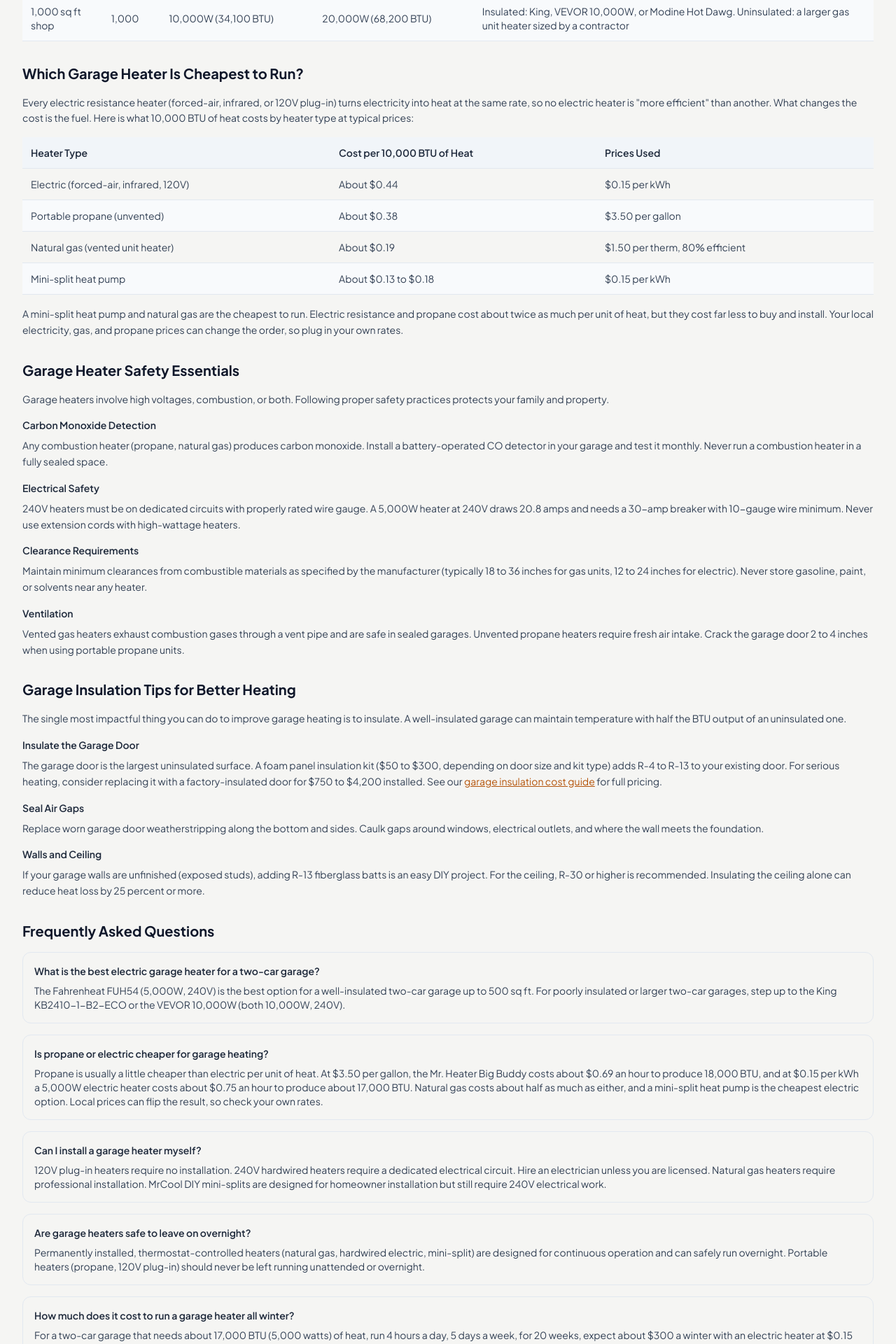
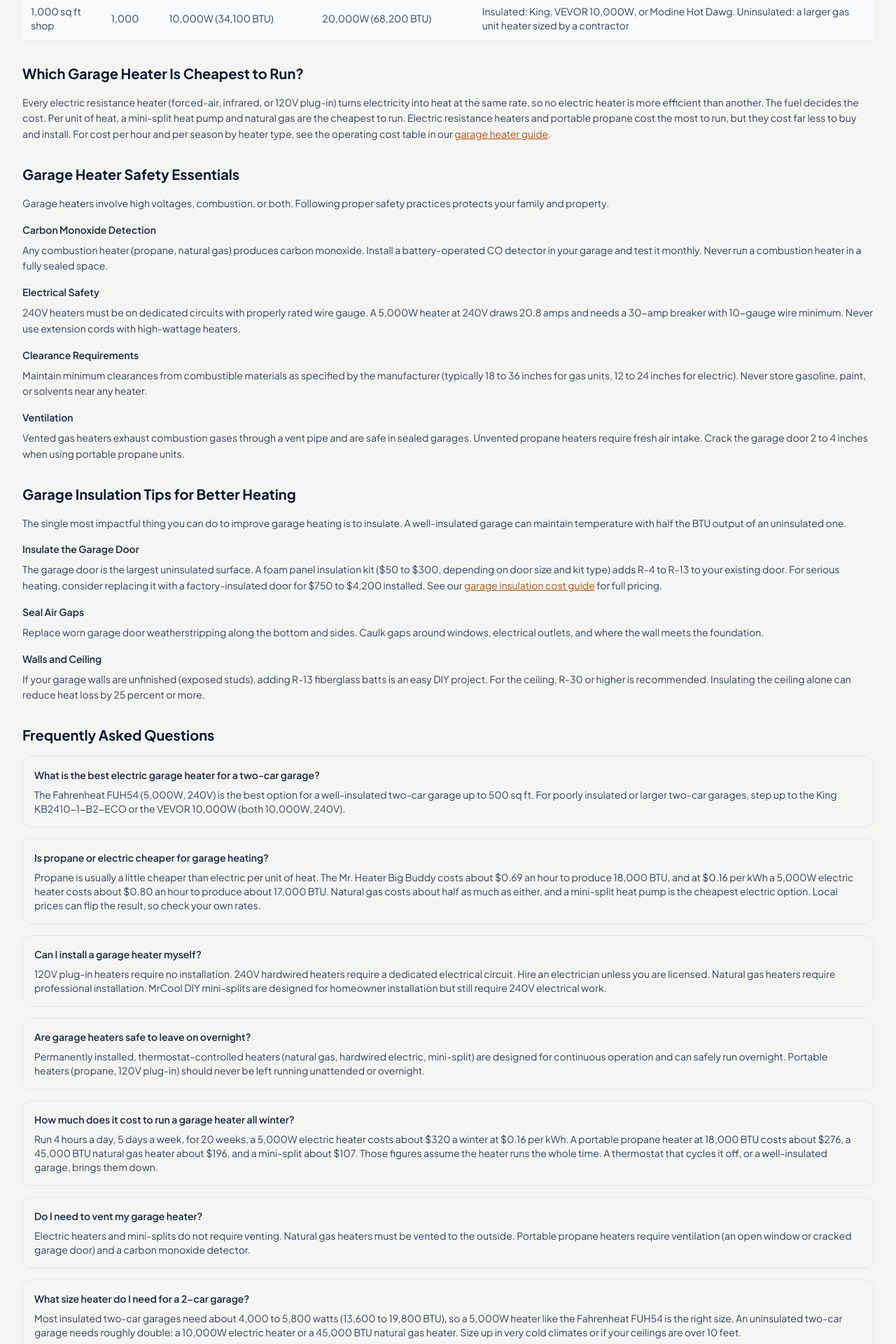
Before and after one commit to thebasementguide2026/thegarage.guide-, a Next.js app: page /reviews/best-garage-heaters in a window 1280 px wide. Shown: the part 5940-7860 px from the top of the page at 70% size. Built offline with nearby package versions, Linux system fonts and the light colour scheme.

Commit message:
Apply four targeted heater cost text fixes [skip vercel]

```diff
--- a/app/reviews/best-garage-heaters/page.tsx
+++ b/app/reviews/best-garage-heaters/page.tsx
@@ -25,7 +25,7 @@ const faqSchema = {
       "name": "Is propane or electric cheaper for garage heating?",
       "acceptedAnswer": {
         "@type": "Answer",
-        "text": "Propane is usually a little cheaper than electric per unit of heat. At $3.50 per gallon, the Mr. Heater Big Buddy costs about $0.69 an hour to produce 18,000 BTU, and at $0.15 per kWh a 5,000W electric heater costs about $0.75 an hour to produce about 17,000 BTU. Natural gas costs about half as much as either, and a mini-split heat pump is the cheapest electric option. Local prices can flip the result, so check your own rates."
+        "text": "Propane is usually a little cheaper than electric per unit of heat. The Mr. Heater Big Buddy costs about $0.69 an hour to produce 18,000 BTU, and at $0.16 per kWh a 5,000W electric heater costs about $0.80 an hour to produce about 17,000 BTU. Natural gas costs about half as much as either, and a mini-split heat pump is the cheapest electric option. Local prices can flip the result, so check your own rates."
       }
     },
     {
@@ -49,7 +49,7 @@ const faqSchema = {
       "name": "How much does it cost to run a garage heater all winter?",
       "acceptedAnswer": {
         "@type": "Answer",
-        "text": "For a two-car garage that needs about 17,000 BTU (5,000 watts) of heat, run 4 hours a day, 5 days a week, for 20 weeks, expect about $300 a winter with an electric heater at $0.15 per kWh, about $260 with propane at $3.50 per gallon, about $130 with natural gas at $1.50 per therm, and about $90 to $120 with a mini-split. Those figures assume the heater runs the whole time. A thermostat that cycles the heater off, or a well-insulated garage, brings them down."
+        "text": "Run 4 hours a day, 5 days a week, for 20 weeks, a 5,000W electric heater costs about $320 a winter at $0.16 per kWh. A portable propane heater at 18,000 BTU costs about $276, a 45,000 BTU natural gas heater about $196, and a mini-split about $107. Those figures assume the heater runs the whole time. A thermostat that cycles it off, or a well-insulated garage, brings them down."
       }
     },
     {
@@ -425,7 +425,7 @@ export default function BestGarageHeaters() {
           <p className='text-slate-700 text-sm leading-relaxed mb-4'>Choosing the right size heater depends on your garage dimensions, insulation level, climate zone, and target temperature. An undersized heater will run constantly without reaching your desired temperature. An oversized heater cycles on and off too frequently, reducing efficiency.</p>
           <h3 className='font-semibold text-slate-800 text-sm mb-2'>Quick Sizing Formula</h3>
           <p className='text-slate-700 text-sm leading-relaxed mb-3'>For an insulated garage with 8 to 10-foot ceilings, plan on about 10 watts of heat per square foot. That's the rule behind most electric heater coverage ratings: a 5,000W heater covers about 500 sq ft, and a 10,000W heater about 1,000 sq ft. For an uninsulated garage, plan on roughly double. To convert watts to BTU, multiply by 3.412.</p>
-          <p className='text-slate-700 text-sm leading-relaxed mb-4'>Size up if you live somewhere with long, hard winters, if your ceilings are over 10 feet, or if you want the garage well above 50 F. Gas heaters are rated by fuel input, and most garage unit heaters turn about 80 percent of that into heat, so a 45,000 BTU gas heater delivers about 36,000 BTU.</p>
+          <p className='text-slate-700 text-sm leading-relaxed mb-4'>Size up if you live somewhere with long, hard winters, if your ceilings are over 10 feet, or if you want the garage well above 50 F. Gas heaters are rated by fuel input, and most garage unit heaters turn about 80 percent of that into heat, so a 45,000 BTU gas heater delivers about 36,000 BTU. For a more detailed formula based on your climate, see our <Link href='/guides/garage-heater-guide' className='text-amber-700 underline'>garage heater guide</Link>.</p>
           <h3 className='font-semibold text-slate-800 text-sm mb-2'>Sizing by Garage Type</h3>
           <div className='overflow-x-auto mb-4'>
             <table className='w-full text-sm border-collapse'>
@@ -474,19 +474,7 @@ export default function BestGarageHeaters() {
 
         <section className='mb-8'>
           <h2 className='text-xl font-bold text-slate-900 mb-4'>Which Garage Heater Is Cheapest to Run?</h2>
-          <p className='text-slate-700 text-sm leading-relaxed mb-4'>Every electric resistance heater (forced-air, infrared, or 120V plug-in) turns electricity into heat at the same rate, so no electric heater is "more efficient" than another. What changes the cost is the fuel. Here is what 10,000 BTU of heat costs by heater type at typical prices:</p>
-          <div className='overflow-x-auto mb-4'>
-            <table className='w-full text-sm border-collapse'>
-              <thead><tr className='bg-slate-100'><th className='text-left p-3 font-semibold text-slate-800 border-b border-slate-200'>Heater Type</th><th className='text-left p-3 font-semibold text-slate-800 border-b border-slate-200'>Cost per 10,000 BTU of Heat</th><th className='text-left p-3 font-semibold text-slate-800 border-b border-slate-200'>Prices Used</th></tr></thead>
-              <tbody>
-                <tr className='border-b border-slate-200'><td className='p-3 text-slate-700'>Electric (forced-air, infrared, 120V)</td><td className='p-3 text-slate-700'>About $0.44</td><td className='p-3 text-slate-700'>$0.15 per kWh</td></tr>
-                <tr className='border-b border-slate-200 bg-slate-50'><td className='p-3 text-slate-700'>Portable propane (unvented)</td><td className='p-3 text-slate-700'>About $0.38</td><td className='p-3 text-slate-700'>$3.50 per gallon</td></tr>
-                <tr className='border-b border-slate-200'><td className='p-3 text-slate-700'>Natural gas (vented unit heater)</td><td className='p-3 text-slate-700'>About $0.19</td><td className='p-3 text-slate-700'>$1.50 per therm, 80% efficient</td></tr>
-                <tr className='border-b border-slate-200 bg-slate-50'><td className='p-3 text-slate-700'>Mini-split heat pump</td><td className='p-3 text-slate-700'>About $0.13 to $0.18</td><td className='p-3 text-slate-700'>$0.15 per kWh</td></tr>
-              </tbody>
-            </table>
-          </div>
-          <p className='text-slate-700 text-sm leading-relaxed mb-4'>A mini-split heat pump and natural gas are the cheapest to run. Electric resistance and propane cost about twice as much per unit of heat, but they cost far less to buy and install. Your local electricity, gas, and propane prices can change the order, so plug in your own rates.</p>
+          <p className='text-slate-700 text-sm leading-relaxed mb-4'>Every electric resistance heater (forced-air, infrared, or 120V plug-in) turns electricity into heat at the same rate, so no electric heater is more efficient than another. The fuel decides the cost. Per unit of heat, a mini-split heat pump and natural gas are the cheapest to run. Electric resistance heaters and portable propane cost the most to run, but they cost far less to buy and install. For cost per hour and per season by heater type, see the operating cost table in our <Link href='/guides/garage-heater-guide' className='text-amber-700 underline'>garage heater guide</Link>.</p>
         </section>
 
         {/* Safety */}
@@ -525,7 +513,7 @@ export default function BestGarageHeaters() {
             </div>
             <div className='border border-slate-200 rounded-lg p-4'>
               <h3 className='font-semibold text-slate-800 text-sm'>Is propane or electric cheaper for garage heating?</h3>
-              <p className='text-slate-700 text-sm mt-2'>Propane is usually a little cheaper than electric per unit of heat. At $3.50 per gallon, the Mr. Heater Big Buddy costs about $0.69 an hour to produce 18,000 BTU, and at $0.15 per kWh a 5,000W electric heater costs about $0.75 an hour to produce about 17,000 BTU. Natural gas costs about half as much as either, and a mini-split heat pump is the cheapest electric option. Local prices can flip the result, so check your own rates.</p>
+              <p className='text-slate-700 text-sm mt-2'>Propane is usually a little cheaper than electric per unit of heat. The Mr. Heater Big Buddy costs about $0.69 an hour to produce 18,000 BTU, and at $0.16 per kWh a 5,000W electric heater costs about $0.80 an hour to produce about 17,000 BTU. Natural gas costs about half as much as either, and a mini-split heat pump is the cheapest electric option. Local prices can flip the result, so check your own rates.</p>
             </div>
             <div className='border border-slate-200 rounded-lg p-4'>
               <h3 className='font-semibold text-slate-800 text-sm'>Can I install a garage heater myself?</h3>
@@ -537,7 +525,7 @@ export default function BestGarageHeaters() {
             </div>
             <div className='border border-slate-200 rounded-lg p-4'>
               <h3 className='font-semibold text-slate-800 text-sm'>How much does it cost to run a garage heater all winter?</h3>
-              <p className='text-slate-700 text-sm mt-2'>For a two-car garage that needs about 17,000 BTU (5,000 watts) of heat, run 4 hours a day, 5 days a week, for 20 weeks, expect about $300 a winter with an electric heater at $0.15 per kWh, about $260 with propane at $3.50 per gallon, about $130 with natural gas at $1.50 per therm, and about $90 to $120 with a mini-split. Those figures assume the heater runs the whole time. A thermostat that cycles the heater off, or a well-insulated garage, brings them down.</p>
+              <p className='text-slate-700 text-sm mt-2'>Run 4 hours a day, 5 days a week, for 20 weeks, a 5,000W electric heater costs about $320 a winter at $0.16 per kWh. A portable propane heater at 18,000 BTU costs about $276, a 45,000 BTU natural gas heater about $196, and a mini-split about $107. Those figures assume the heater runs the whole time. A thermostat that cycles it off, or a well-insulated garage, brings them down.</p>
             </div>
             <div className='border border-slate-200 rounded-lg p-4'>
               <h3 className='font-semibold text-slate-800 text-sm'>Do I need to vent my garage heater?</h3>
```
